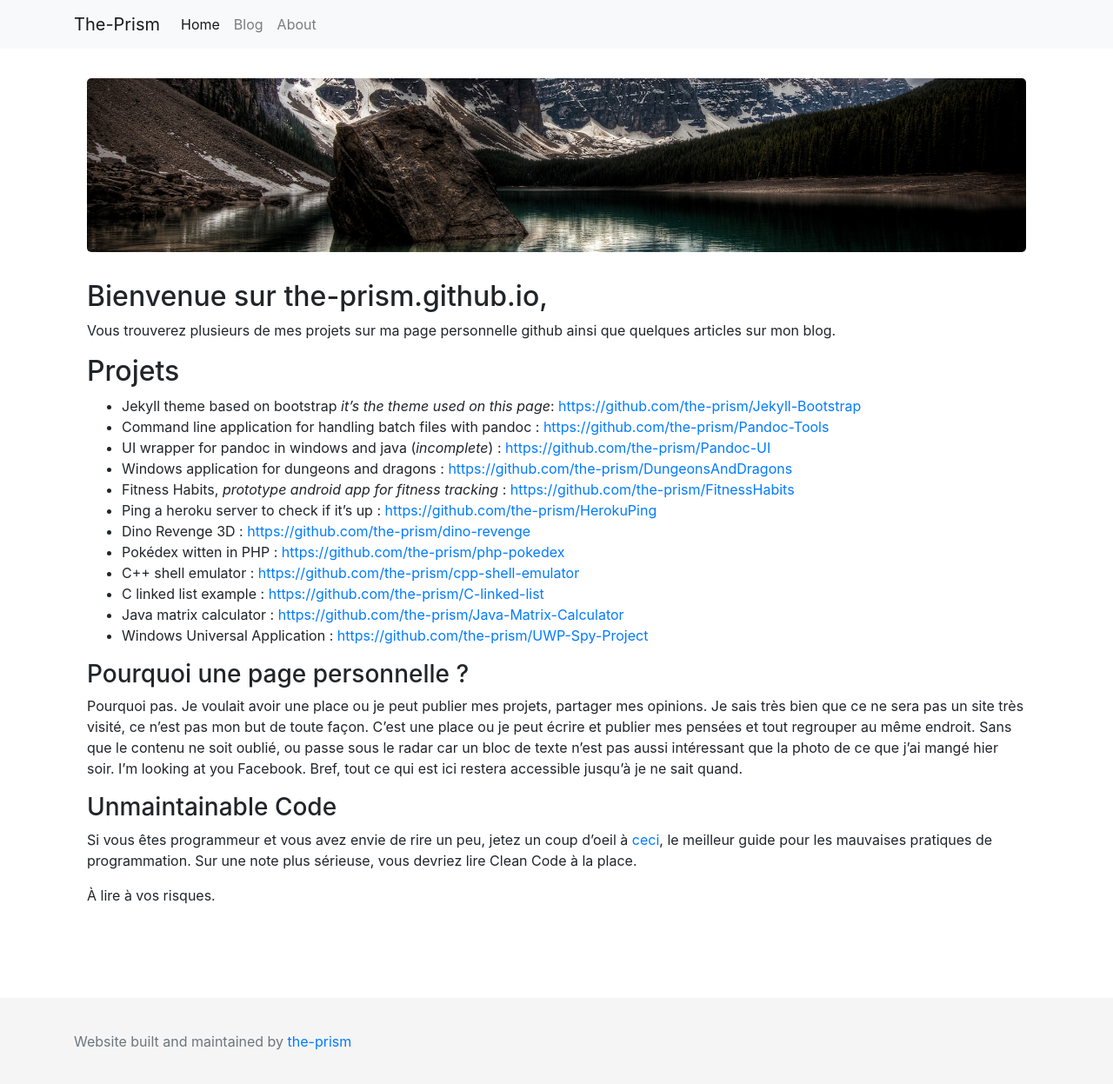
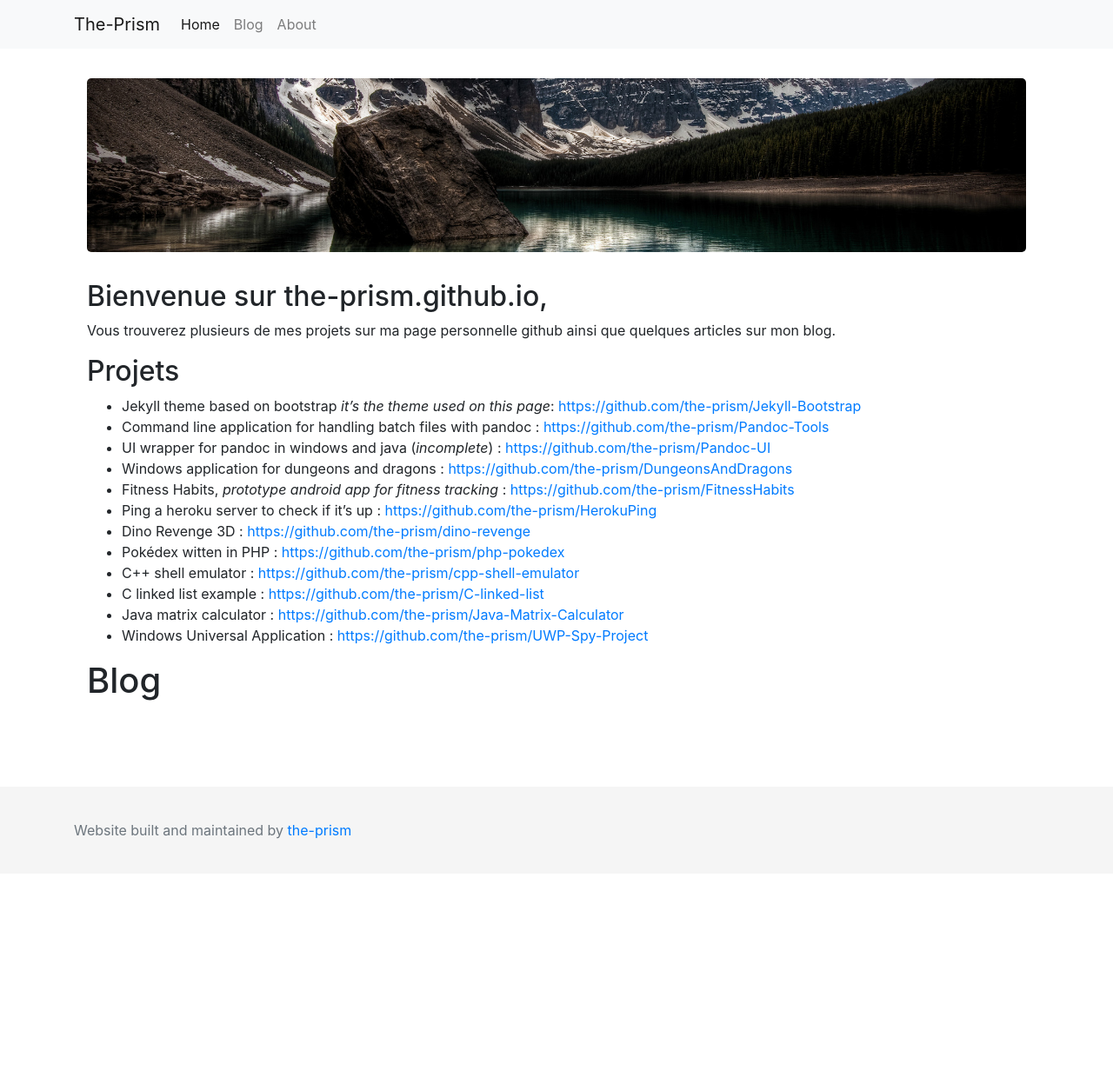
Before and after one commit to the-prism/website, a Jekyll site: the page built from index.md, in a window 1280 px wide and 1248 px high. Shown: the whole window at 87% size. Built offline with Jekyll 4.4.1, drawn with Linux system fonts in a browser that asks for light colours.

Commit message:
Add blog to home page

```diff
--- a/index.md
+++ b/index.md
@@ -26,18 +26,45 @@
 * Java matrix calculator : <https://github.com/the-prism/Java-Matrix-Calculator>
 * Windows Universal Application : <https://github.com/the-prism/UWP-Spy-Project>
 
-### Pourquoi une page personnelle ?
-Pourquoi pas.
-Je voulait avoir une place ou je peut publier mes projets, partager mes opinions.
-Je sais très bien que ce ne sera pas un site très visité, ce n'est pas mon but de toute façon.
-C'est une place ou je peut écrire et publier mes pensées et tout regrouper au même endroit.
-Sans que le contenu ne soit oublié, ou passe sous le radar car un bloc de texte n'est pas aussi intéressant que la photo de ce que j'ai mangé hier soir.
-I'm looking at you Facebook.
-Bref, tout ce qui est ici restera accessible jusqu'à je ne sait quand.
+<h1>Blog</h1>
 
-### Unmaintainable Code
+<div class="posts">
+  {% for post in paginator.posts %}
+    <article class="post">
 
-Si vous êtes programmeur et vous avez envie de rire un peu, jetez un coup d'oeil à [ceci](https://github.com/Droogans/unmaintainable-code), le meilleur guide pour les mauvaises pratiques de programmation.
-Sur une note plus sérieuse, vous devriez lire Clean Code à la place.
+      <h3><a href="{{ site.baseurl }}{{ post.url }}" class="link-unstyled">{{ post.title }}</a></h3>
 
-À lire à vos risques.
+      <div class="entry">
+        {{ post.excerpt }}
+      </div>
+
+      <a href="{{ site.baseurl }}{{ post.url }}" class="read-more">Read More</a>
+    </article>
+  {% endfor %}
+</div>
+
+{% if paginator.total_pages > 1 %}
+<div class="pagination">
+  {% if paginator.previous_page %}
+    <a href="{{ paginator.previous_page_path | prepend: site.baseurl | replace: '//', '/' }}">&laquo; Prev</a>
+  {% else %}
+    <span>&laquo; Prev</span>
+  {% endif %}
+
+  {% for page in (1..paginator.total_pages) %}
+    {% if page == paginator.page %}
+      <em>{{ page }}</em>
+    {% elsif page == 1 %}
+      <a href="{{ paginator.previous_page_path | prepend: site.baseurl | replace: '//', '/' }}">{{ page }}</a>
+    {% else %}
+      <a href="{{ site.paginate_path | prepend: site.baseurl | replace: '//', '/' | replace: ':num', page }}">{{ page }}</a>
+    {% endif %}
+  {% endfor %}
+
+  {% if paginator.next_page %}
+    <a href="{{ paginator.next_page_path | prepend: site.baseurl | replace: '//', '/' }}">Next &raquo;</a>
+  {% else %}
+    <span>Next &raquo;</span>
+  {% endif %}
+</div>
+{% endif %}
```
